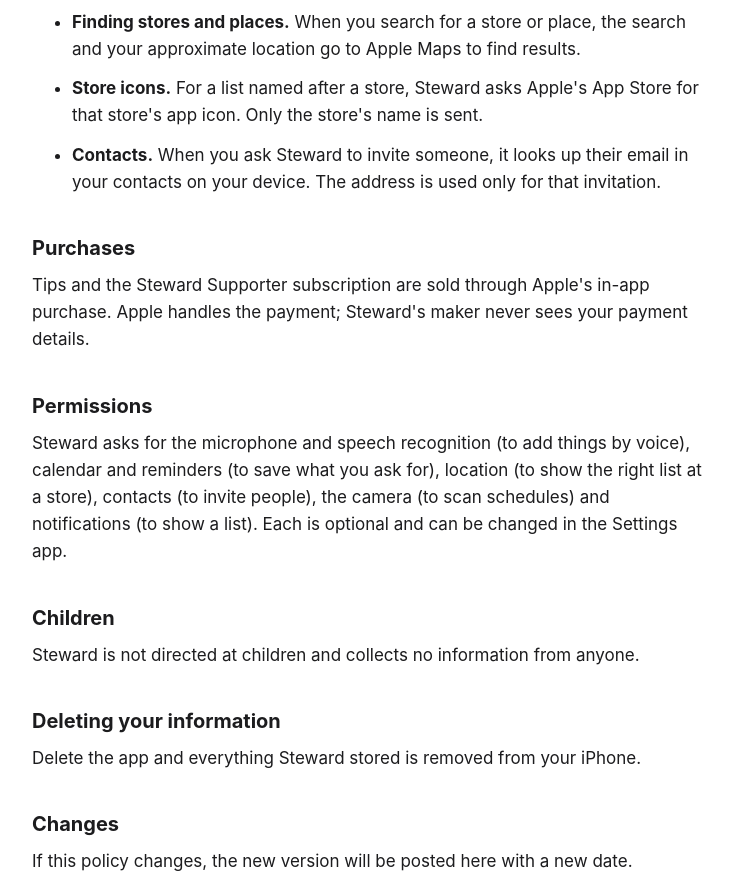
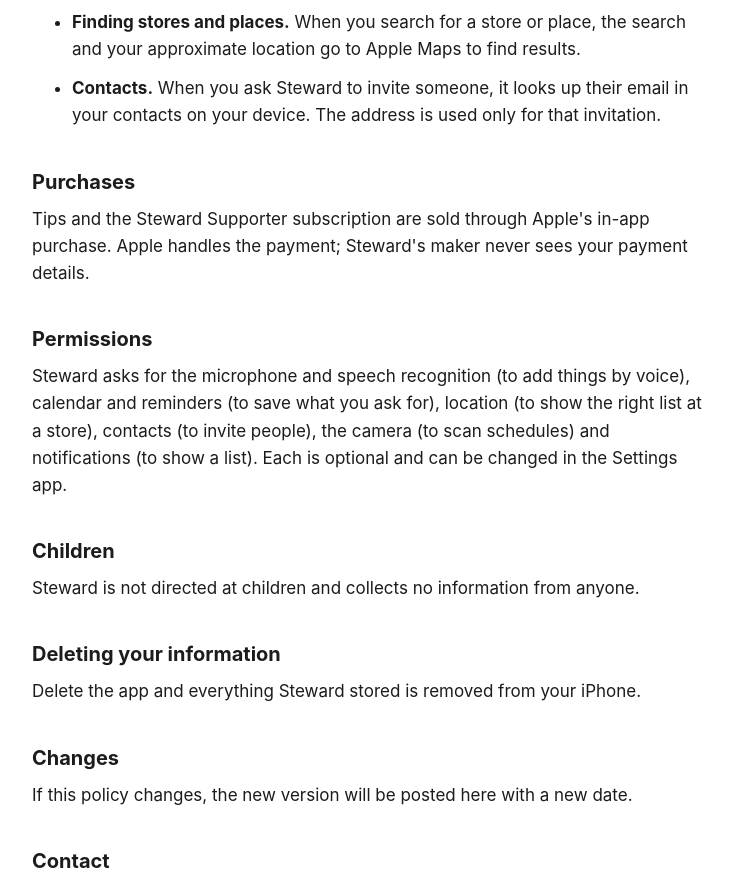
Before and after one commit to davidbencohen-hue/steward, a plain HTML site: page privacy.html in a window 1280 px wide. Shown: the part 1168-2043 px from the top of the page, without its empty margins (268-1009 px from the left). Drawn offline with Linux system fonts and the light colour scheme.

Commit message:
Privacy policy: remove the store icons line

```diff
--- a/privacy.html
+++ b/privacy.html
@@ -20,7 +20,6 @@
 <li><strong>Family Sharing (optional).</strong> If you turn it on, your lists are kept in your own iCloud account and shared only with the people you invite. Apple stores them; Steward's maker cannot see them. Turn it off at any time in Settings.</li>
 <li><strong>Google Calendar (optional).</strong> If you are signed in to Google in Settings, the events you create are sent directly from your iPhone to Google, and invitations go to the guests you name. Steward's maker never sees them. You can sign out at any time in Settings.</li>
 <li><strong>Finding stores and places.</strong> When you search for a store or place, the search and your approximate location go to Apple Maps to find results.</li>
-<li><strong>Store icons.</strong> For a list named after a store, Steward asks Apple's App Store for that store's app icon. Only the store's name is sent.</li>
 <li><strong>Contacts.</strong> When you ask Steward to invite someone, it looks up their email in your contacts on your device. The address is used only for that invitation.</li>
 </ul>
 <h2>Purchases</h2>
```
